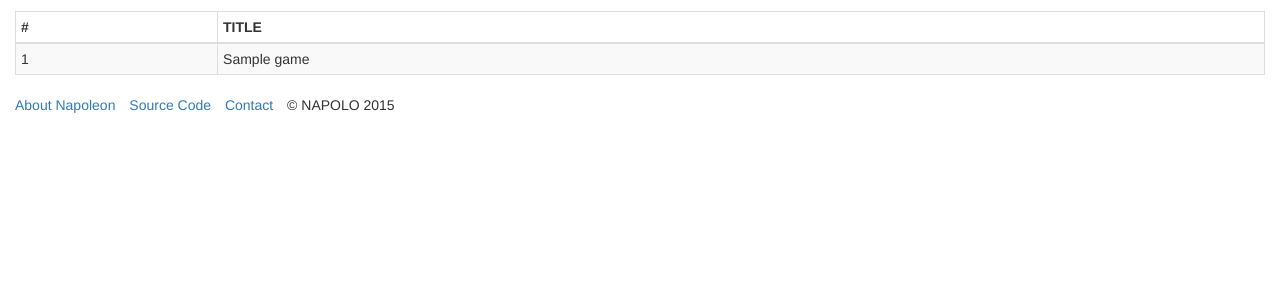
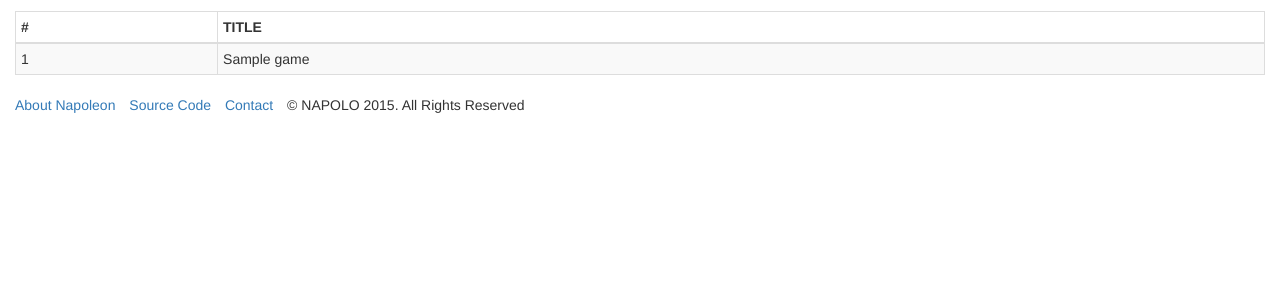
Before and after one commit to her0e1c1/Napoleon, a Python web app: template napoleon/templates/index.html in a window 1280 px wide. Shown: the part 205-503 px from the top of the page. Run offline with Jinja, Linux system fonts and the light colour scheme; the template is opened without the code that fills it: most values are stand-ins (such as "Sample title", 1, 10 or a date in 2020); some libraries are stand-ins or nearby versions.

Commit message:
modify copy right

```diff
--- a/napoleon/templates/common.html
+++ b/napoleon/templates/common.html
@@ -1,4 +1,4 @@
 
 {% macro copy_right() %}
-  &copy; NAPOLO 2015
+  &copy; NAPOLO 2015. All Rights Reserved
 {% endmacro %}
```
